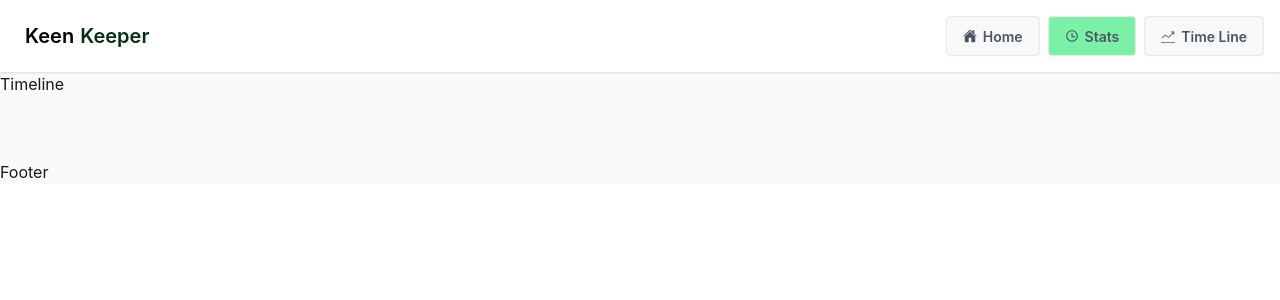
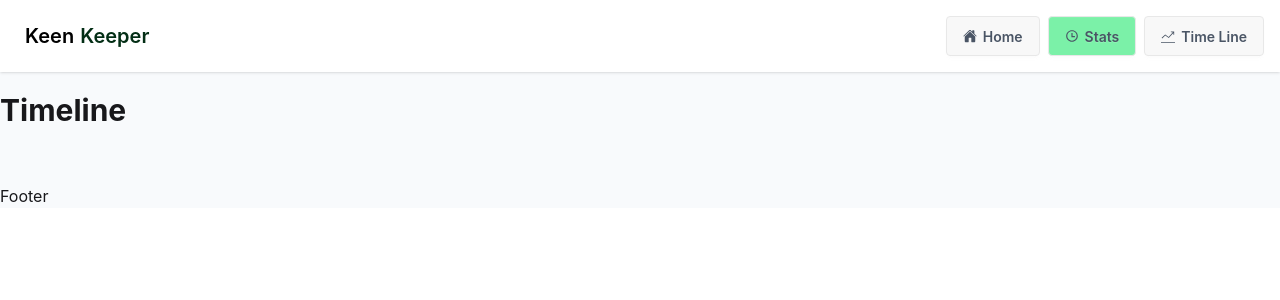
Before and after one commit to neya-mul/Assignment-7, a React (Vite) app: page /stats in a window 1280 px wide. Shown: the top 300 px of the page. Built offline with nearby package versions, Linux system fonts and the light colour scheme.

Commit message:
date functionality added

```diff
--- a/src/Components/Added.jsx
+++ b/src/Components/Added.jsx
@@ -3,7 +3,7 @@ import audioImg from "../assets/call.png"
 import msgImg from "../assets/text.png"
 import vidoImg from "../assets/video.png"
 import { FriendContext } from '../Context/FriendProvider'
-import { data } from 'react-router'
+// import { data } from 'react-router'
 
 export default function Added({ add }) {
     const date = new Date()
@@ -17,7 +17,7 @@ export default function Added({ add }) {
     //     added,
     //     isAdded } = useContext(FriendContext)
     return (
-        <div className='bg-white p-2 rounded-2xl'>
+        <div className='bg-white p-2 rounded-2xl flex gap-3 items-center'>
             <img src={add.type === 'audio' ? audioImg : add.type === 'message' ? msgImg : vidoImg} alt="" />
             <div>
                 {
@@ -28,7 +28,7 @@ export default function Added({ add }) {
                             :
                             (<h1>Video call with <span className='font-bold'>{add.name}</span></h1>)
                 }
-                <p>{date.toLocalDateSring}</p>
+                <p>{date.toLocaleDateString()}</p>
             </div>
         </div>
     )
--- a/src/Pages/Stats.jsx
+++ b/src/Pages/Stats.jsx
@@ -16,12 +16,12 @@ export default function Stats() {
 
 
   return (
-    <div className='container mx-auto space-y-10'>
+    <div className='container mx-auto space-y-5 my-5'>
       <div>
-        <h1>Timeline</h1>
+        <h1 className='text-3xl font-bold'>Timeline</h1>
       </div>
       <div>
-        <div className=' p-3 rounded-2xl space-y-2'>
+        <div className=' p-2 rounded-2xl space-y-2'>
           {
             added.map(add => <Added add={add} key={add.id}></Added>)
 
```
